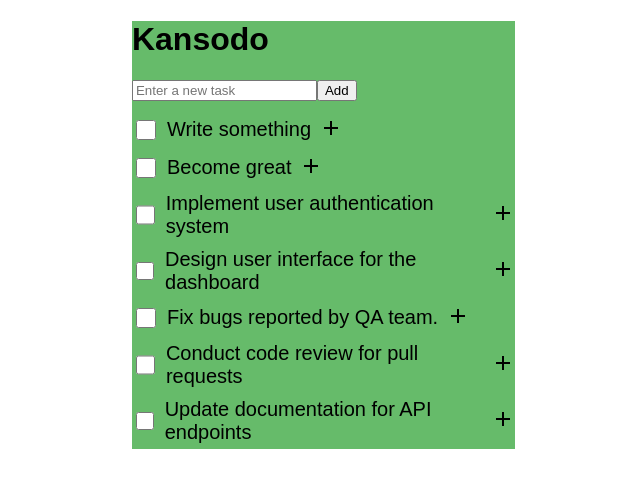
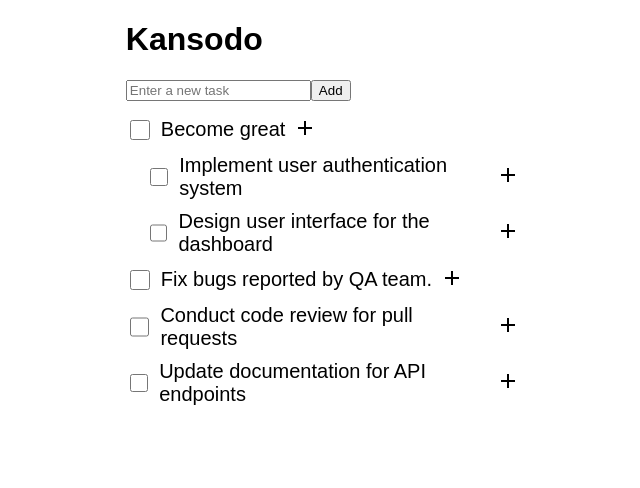
Before and after one commit to bikraman/Kansodo-Web, a React (Create React App) app in the folder kansodo/: page / in a window 1280 px wide. Shown: the top 488 px of the page, without its empty margins (295-935 px from the left). Built offline with nearby package versions, Linux system fonts and the light colour scheme.

Commit message:
sub list rendering in TreeList element

```diff
--- a/kansodo/src/App.css
+++ b/kansodo/src/App.css
@@ -14,7 +14,6 @@ body {
 }
 
 .hello {
-  background-color: #66bb6a;
   width: 90%;
 }
 
--- a/kansodo/src/components/TreeList.js
+++ b/kansodo/src/components/TreeList.js
@@ -8,16 +8,8 @@ import plus from './plus-solid.svg'
 
 export default function TreeList({data}) {
 
-    // const [data, setData] = useState(null);
 
-    useEffect(() => {
-
-    });
-
-    console.log(data)
-
-    const items = []
-    getStuff(data, items)
+    const items = data.children.map ((element) => <ListItem task={element}/>)
 
     return (<div className='list-container'>{items}</div>);
 }
@@ -36,7 +28,9 @@ function getStuff(node, final) {
 
 
 const ListItem = ({ task }) => {
-    const [isExpanded, setIsExpanded] = useState(task.isExpanded ?? false);
+
+    const value = task.value
+    const [isExpanded, setIsExpanded] = useState(value.isExpanded ?? false);
 
     const handleCheckboxChange = (event) => {
         // Logic to handle checkbox change
@@ -68,18 +62,21 @@ const ListItem = ({ task }) => {
         // Logic to handle add subtask click
     };
 
-    const [isCompleted, setIsCompleted] = useState(task.isCompleted)
+    const [isCompleted, setIsCompleted] = useState(value.isCompleted)
+
+    const items = task.children.map ((element) => <ListItem task={element}/>)
 
     return (
-        <div className="list-item-container" id={task.id}>
+        <div className="list-item-container" id={value.id}>
         <div className="list-item" draggable={true} onDragStart={handleDragStart} onDragEnd={handleDragEnd}>
             <input type="checkbox" className="list-item-checkbox" checked={isCompleted} onChange={handleCheckboxChange} />
-            <span className="list-item-text" contentEditable={true} onKeyDown={handleTextChange}>{task.data}</span>
+            <span className="list-item-text" contentEditable={true} onKeyDown={handleTextChange}>{value.data}</span>
             <span className="list-item-add-subtask" onClick={handleAddSubTaskClick}><img src={plus} alt="Add Subtask" /></span>
             <span className="list-item-delete" onClick={handleDeleteClick}><img src={trash} alt="Delete" /></span>
         </div>
-        <div className="list-item-child-holder" style={{ display: isExpanded ? 'block' : 'none' }}>
+        <div className="list-item-child-holder" style={{ display: isExpanded ? 'block' : 'none' , marginLeft: '20px'}}>
             {/* Subtask components can be rendered here */}
+            {items}
         </div>
         </div>
     );
```
